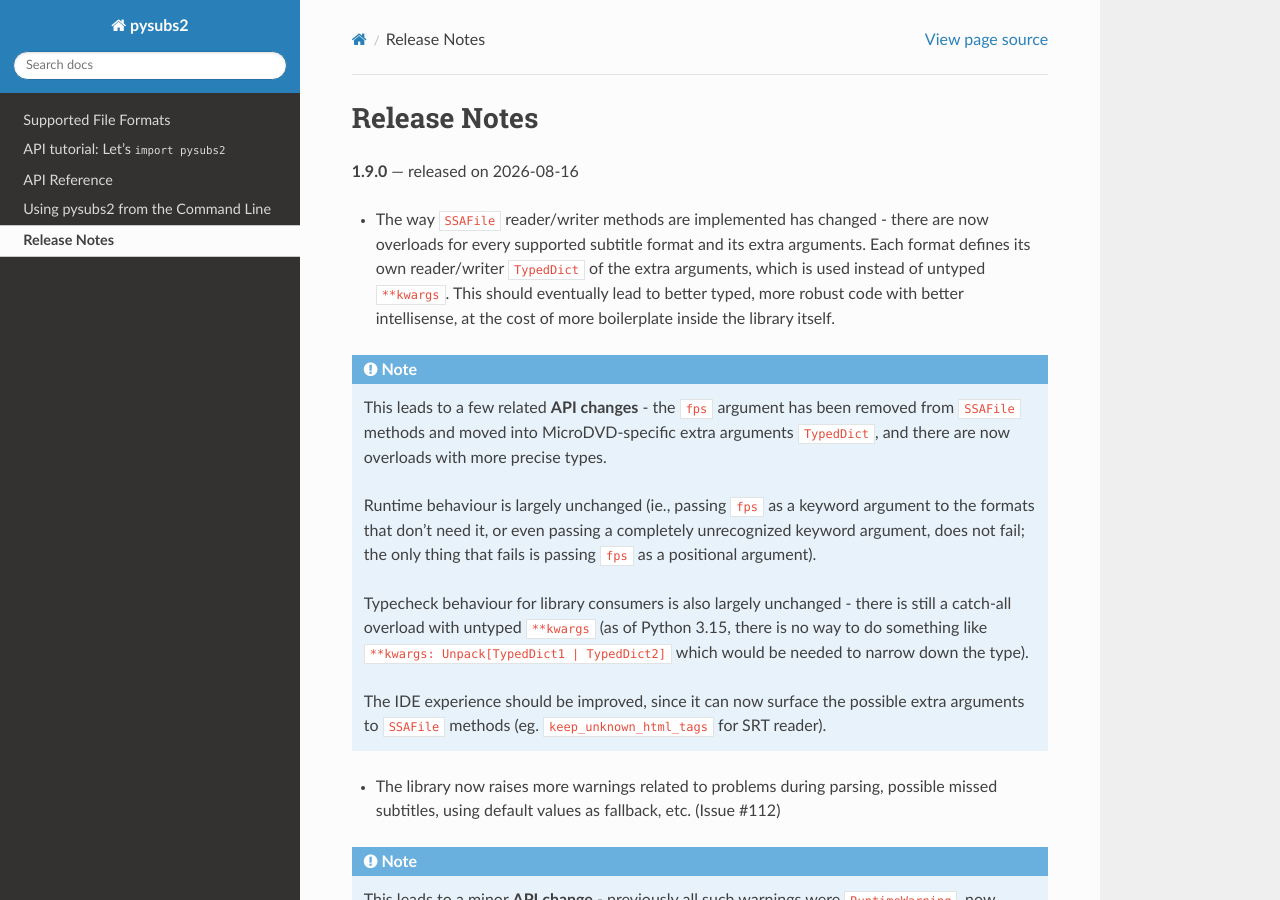
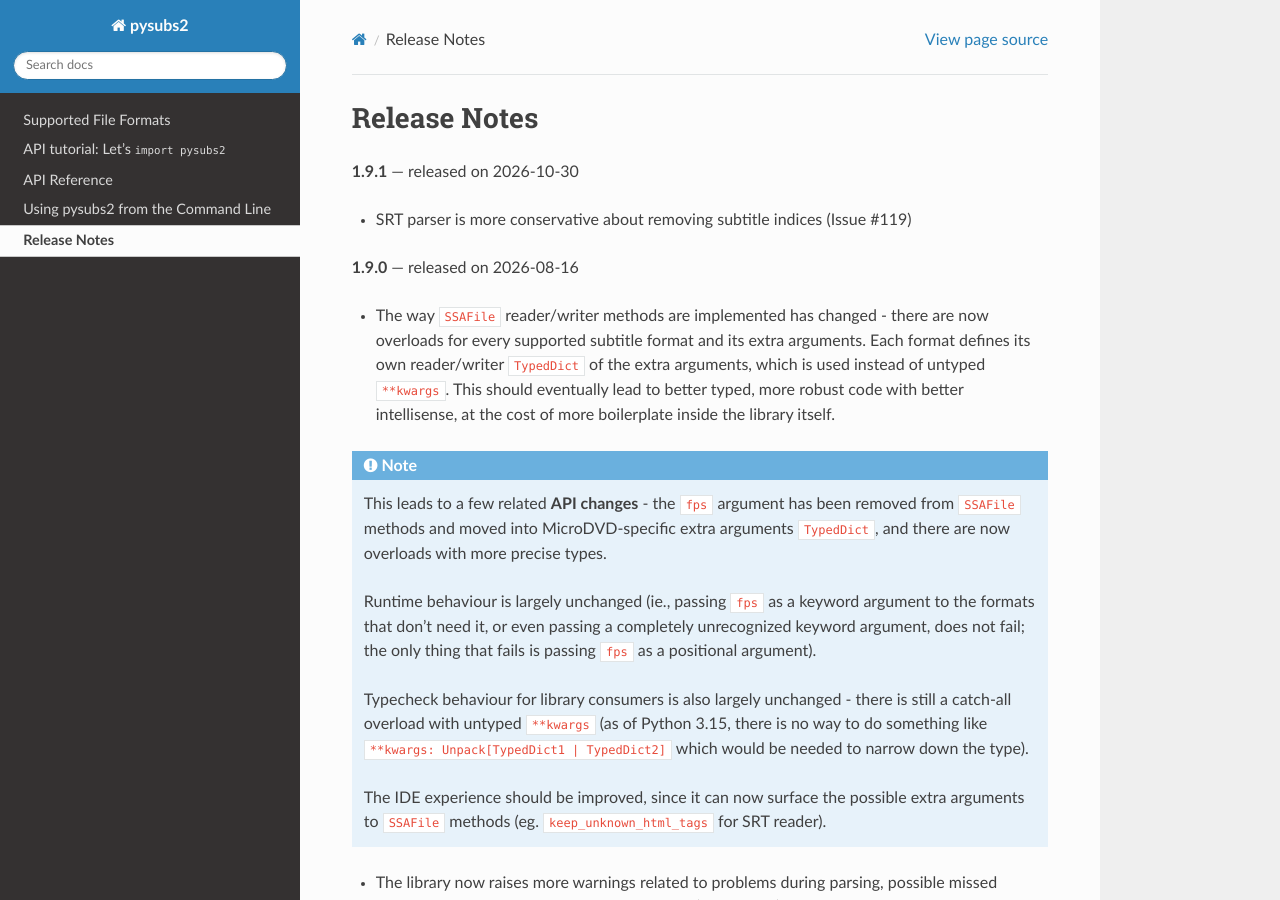
Before and after one commit to tkarabela/pysubs2, a Sphinx documentation site: the page built from docs/release-notes.rst, in a window 1280 px wide and 900 px high. Built offline with Sphinx 7.4.7 and the Read the Docs theme 3.1.0, drawn with Linux system fonts in a browser that asks for light colours; the version number could not be read and is left out.

Commit message:
version: 1.9.1

```diff
--- a/docs/release-notes.rst
+++ b/docs/release-notes.rst
@@ -1,5 +1,9 @@
 Release Notes
 =============
+
+**1.9.1** --- released on 2026-10-30
+
+- SRT parser is more conservative about removing subtitle indices (Issue #119)
 
 **1.9.0** --- released on 2026-08-16
 
```
